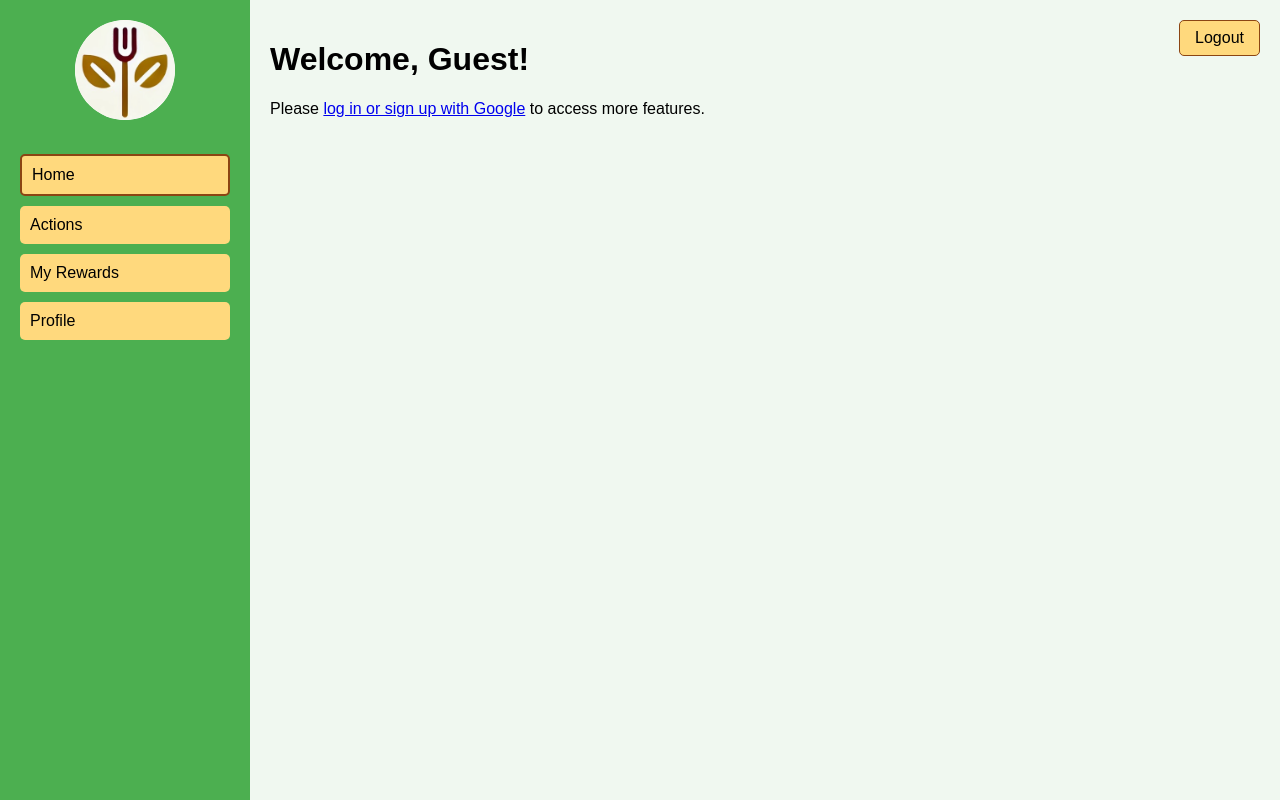
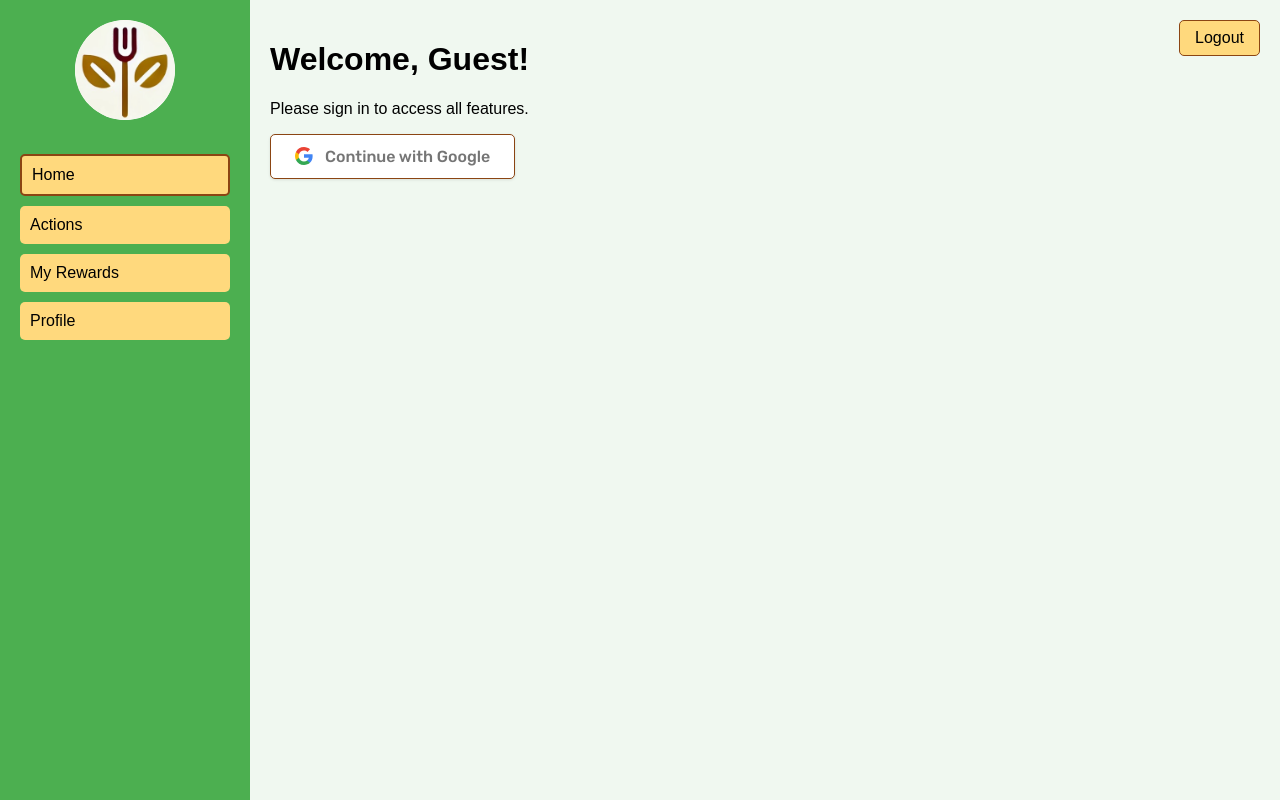
Before and after one commit to CSCI3356-Fall2024/Joaks, a Django app: page / in a window 1280 px wide. Run offline with Django 5.2, Linux system fonts and the light colour scheme.

```diff
--- a/mysite/templates/home_logged_out.html
+++ b/mysite/templates/home_logged_out.html
@@ -1,8 +1,38 @@
 {% extends 'base.html' %}
-
-{% block title %} Homepage {% endblock %}
-
+{% block title %}Homepage{% endblock %}
 {% block content %}
 <h1>Welcome, Guest!</h1>
-<p>Please <a href="{% url 'social:begin' 'google-oauth2' %}?next={% url 'login' %}">log in  or sign up with Google</a> to access more features.</p>
+<p>Please sign in to access all features.</p>
+
+<style>
+    .google-btn {
+        display: inline-flex;
+        align-items: center;
+        padding: 12px 24px;
+        background-color: white;
+        color: #757575;
+        text-decoration: none;
+        border-radius: 5px;
+        border: 1px solid #8b4513;
+        font-family: 'Rubik', sans-serif;
+        font-size: 1rem;
+        font-weight: 500;
+        transition: all 0.2s ease;
+        box-shadow: 0 1px 3px rgba(0,0,0,0.1);
+    }
+
+    .google-btn:hover {
+        background-color: #e0e0e0;
+    }
+</style>
+
+<a href="{% url 'social:begin' 'google-oauth2' %}?next={% url 'login' %}" class="google-btn">
+    <svg style="margin-right: 12px;" width="18" height="18" viewBox="0 0 18 18">
+        <path fill="#4285F4" d="M17.64 9.205c0-.639-.057-1.252-.164-1.841H9v3.481h4.844a4.14 4.14 0 0 1-1.796 2.716v2.259h2.908c1.702-1.567 2.684-3.875 2.684-6.615z"/>
+        <path fill="#34A853" d="M9 18c2.43 0 4.467-.806 5.956-2.18l-2.908-2.259c-.806.54-1.837.86-3.048.86-2.344 0-4.328-1.584-5.036-3.711H.957v2.332A8.997 8.997 0 0 0 9 18z"/>
+        <path fill="#FBBC05" d="M3.964 10.71A5.41 5.41 0 0 1 3.682 9c0-.593.102-1.17.282-1.71V4.958H.957A8.996 8.996 0 0 0 0 9c0 1.452.348 2.827.957 4.042l3.007-2.332z"/>
+        <path fill="#EA4335" d="M9 3.58c1.321 0 2.508.454 3.44 1.345l2.582-2.58C13.463.891 11.426 0 9 0A8.997 8.997 0 0 0 .957 4.958L3.964 7.29C4.672 5.163 6.656 3.58 9 3.58z"/>
+    </svg>
+    Continue with Google
+</a>
 {% endblock %}
--- a/mysite/templates/profile.html
+++ b/mysite/templates/profile.html
@@ -91,10 +91,12 @@
 
     <!-- Save Button -->
     <div style="text-align: right; margin-top: 20px;">
+        {% if request.user.email %}
         <a href="/edit-profile/"
            style="background-color: #4CAF50; color: white; padding: 8px 20px; border: none; border-radius: 5px; text-decoration: none;">
             Edit Profile
         </a>
+        {% endif %}
     </div>
 </form>
 
```
